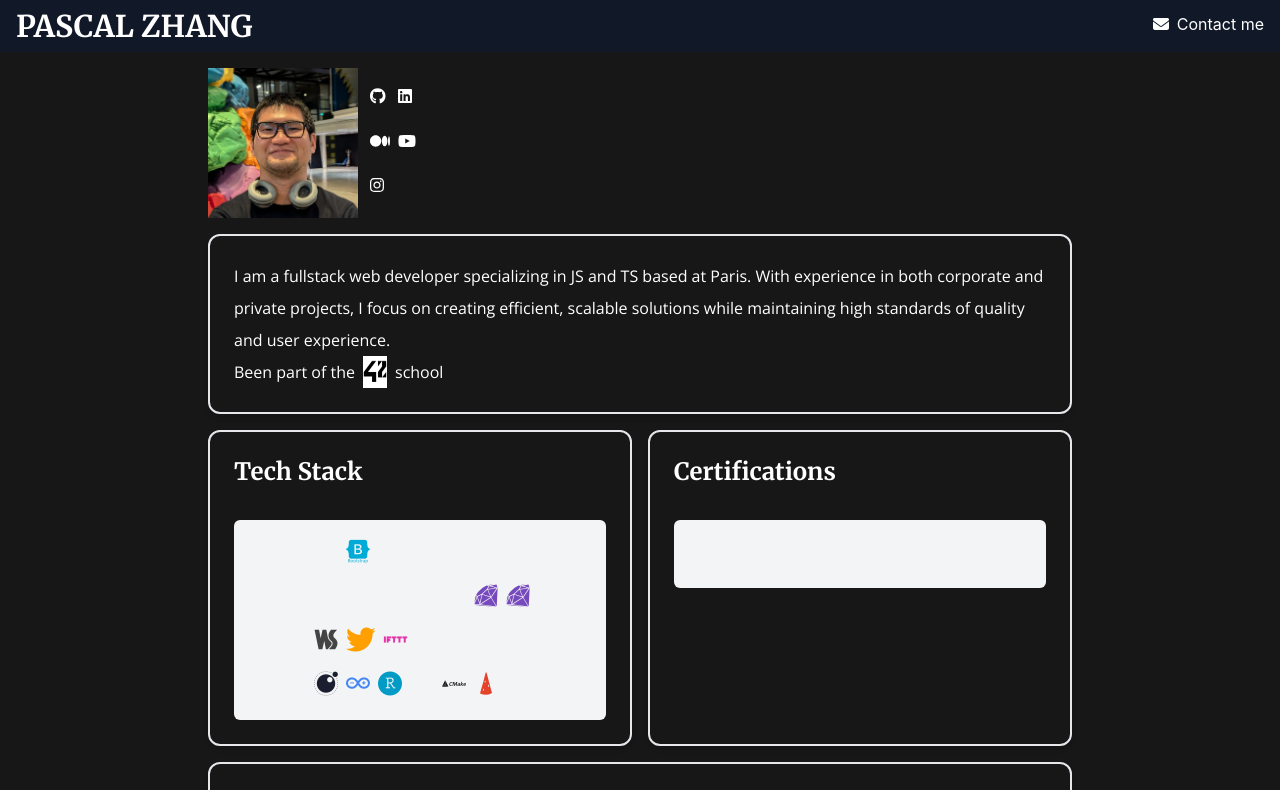
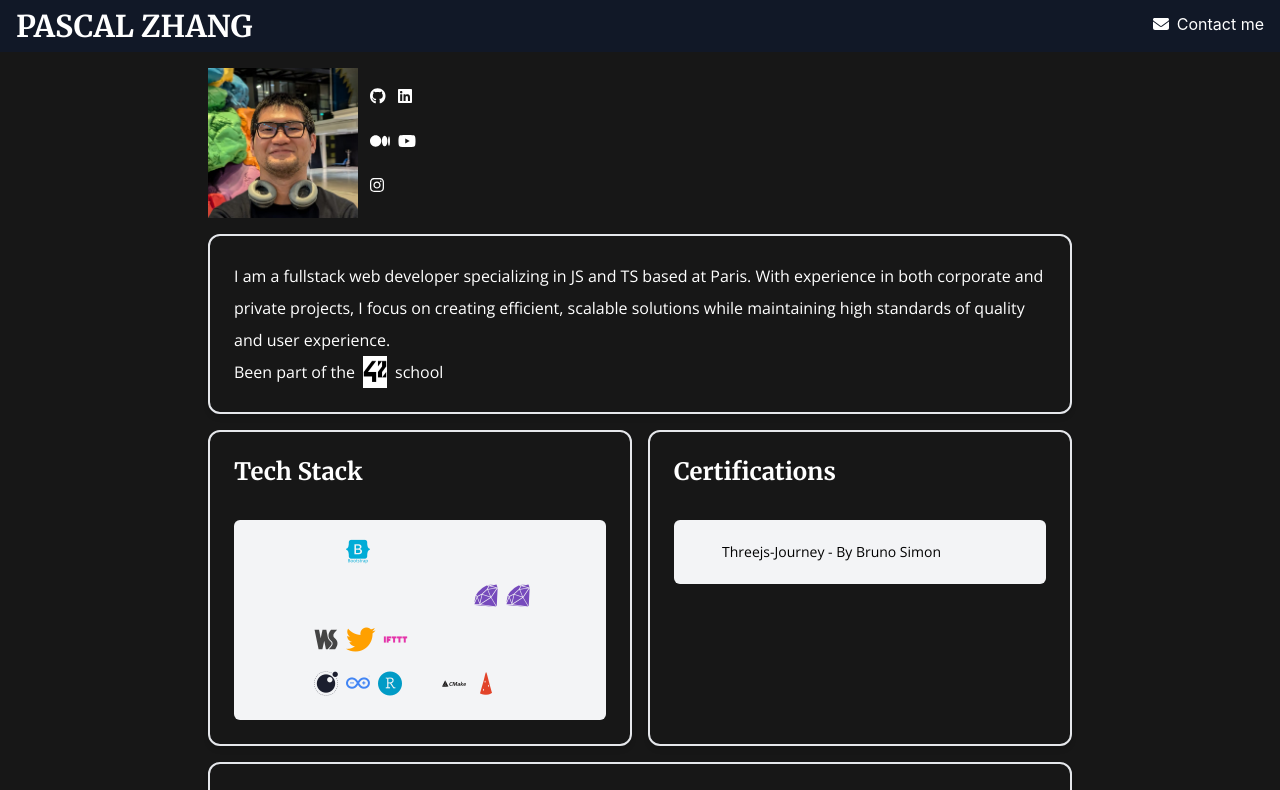
Before and after one commit to pikooli/mywebsite, a Next.js app: page / in a window 1280 px wide. Shown: the top 790 px of the page. Built offline with nearby package versions, Linux system fonts and the light colour scheme.

Commit message:
adding name to certification

```diff
--- a/src/components/icons/Icon.tsx
+++ b/src/components/icons/Icon.tsx
@@ -9,7 +9,12 @@ import {
   useDismiss,
 } from '@floating-ui/react';
 
-export const Icon = ({ name, icon }: { name: string; icon: string }) => {
+interface IconProps extends React.HTMLAttributes<HTMLDivElement> {
+  name: string;
+  icon: string;
+}
+
+export const Icon = ({ name, icon, ...props }: IconProps) => {
   const [isOpen, setIsOpen] = useState(false);
 
   const { refs, floatingStyles, context } = useFloating({
@@ -40,7 +45,7 @@ export const Icon = ({ name, icon }: { name: string; icon: string }) => {
   };
 
   return (
-    <div>
+    <div {...props}>
       <i
         ref={refs.setReference}
         className={`${icon} text-2xl`}
--- a/src/components/me/Certification.tsx
+++ b/src/components/me/Certification.tsx
@@ -1,8 +1,6 @@
-import { Icon } from '@/components/icons/Icon';
-
 export const CERTIFICATIONS = [
   {
-    name: 'threejs-journey',
+    name: 'threejs-journey - by Bruno Simon',
     icon: 'devicon-threejs-original colored',
     link: 'https://threejs-journey.com/certificate/view/21505',
   },
@@ -14,8 +12,18 @@ export const Certification = () => {
       <h1 className="font-title text-2xl font-bold mb-6">Certifications</h1>
       <div className="flex gap-2 flex-wrap bg-gray-100 p-4 rounded-md">
         {CERTIFICATIONS.map(certification => (
-          <a key={certification.name} href={certification.link} target="_blank">
-            <Icon name={certification.name} icon={certification.icon} />
+          <a
+            key={certification.name}
+            href={certification.link}
+            target="_blank"
+            className="flex items-center"
+          >
+            <i
+              className={`${certification.icon} text-2xl mr-2 flex item-center`}
+            />
+            <p className="font-body text-black capitalize text-sm">
+              {certification.name}
+            </p>
           </a>
         ))}
       </div>
```
